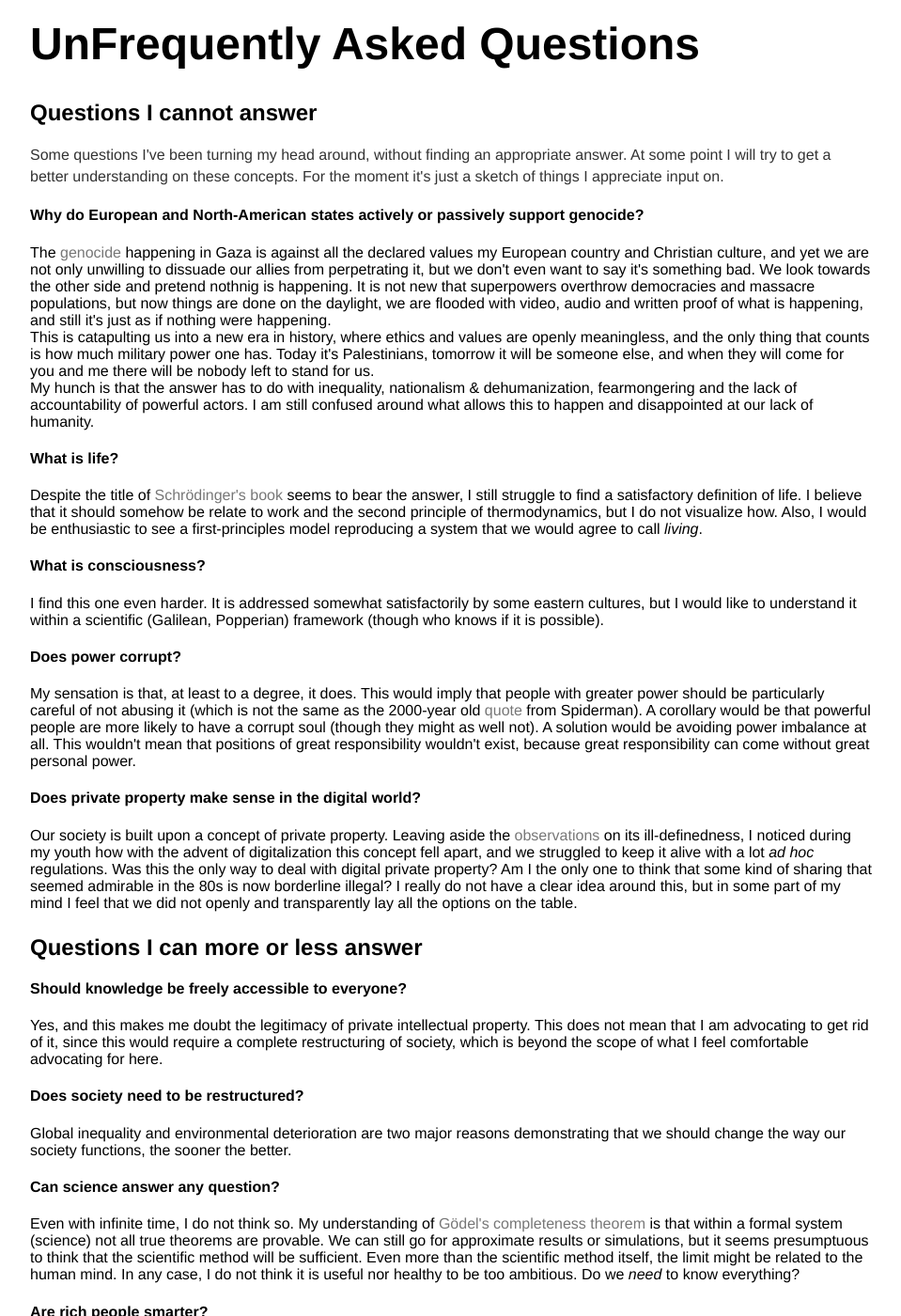
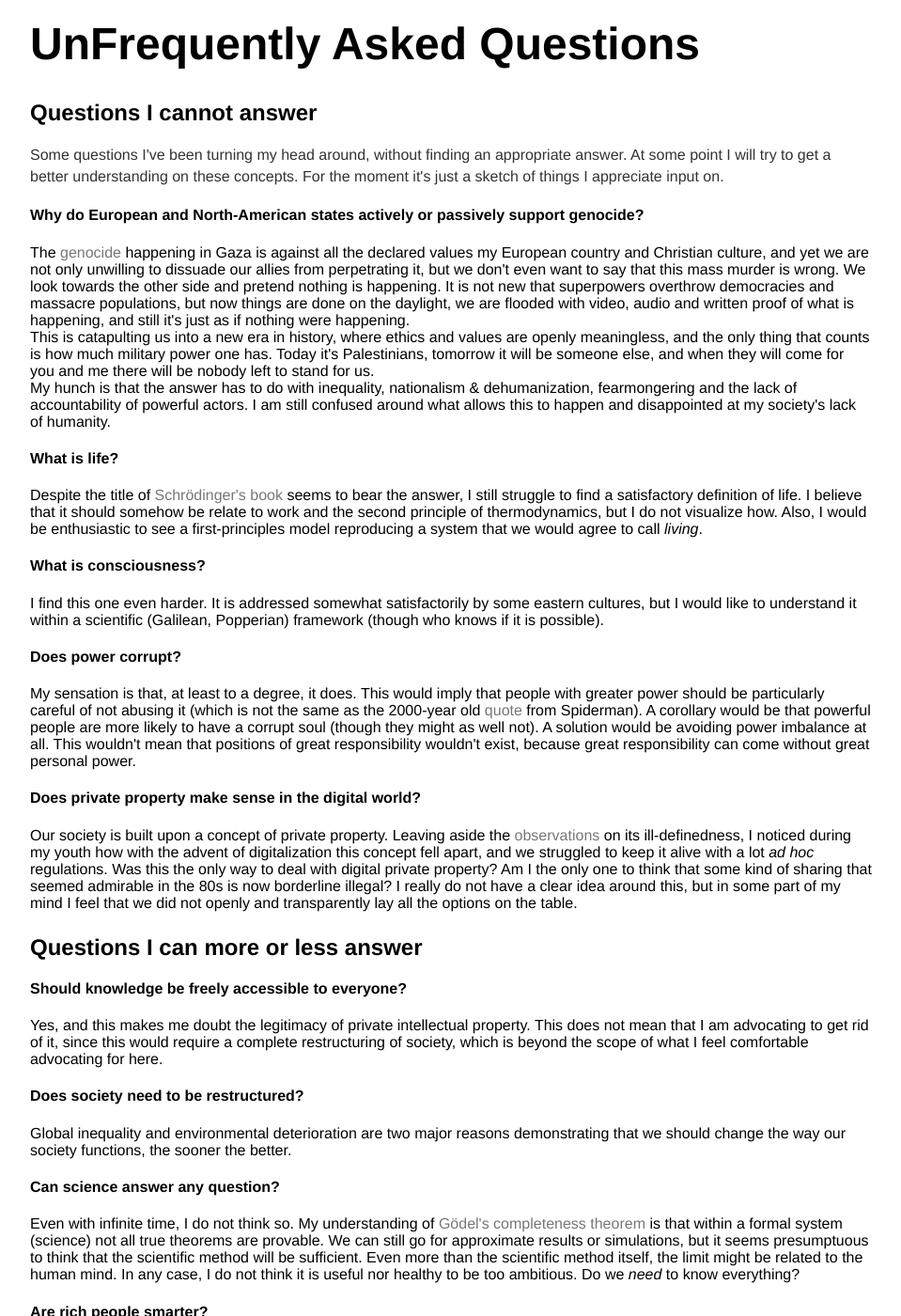
Before and after one commit to mbaityje/mbaityje.github.io, a Jekyll site: the page built from ufaq/index.html, in a window 1280 px wide and 1400 px high, scrolled down 257 px. Shown: the whole window at 94% size, without its empty margins (160-1119 px from the left). Built offline with Jekyll 4.4.1, drawn with Linux system fonts in a browser that asks for light colours; some of the changed text lies outside the part shown.

Commit message:
Cambi Valerio

```diff
--- a/group/index.html
+++ b/group/index.html
@@ -20,8 +20,7 @@ title: Group
 		<ul>
 			<li>Francesco Pinto (Masters student)</li>
 			<li>Shinda Dawod (Masters student)</li>
-			<li>Yannick Burkhard (Zivildienst)<sup>*</sup></li>
-			<li>Francesco Saverio Pezzicoli (PhD student)<sup>*</sup></li>
+			<li>Yannick Burkhard (Zivildienst - cosupervision with H. Moor)</li>
 			<li>Cheng Chen (Masters student)</li>
 			<li>Sreenath Kyathanahally (Postdoc)</li>
 			<li>Agnieszka Sendek (Postdoc)</li>
@@ -51,6 +50,7 @@ title: Group
 			<li>Federico Ricci-Tersenghi</li>
 			<li>Fernando Pérez-Cruz</li>
 			<li>Francesco Pomati</li>
+			<li>Francesco Saverio Pezzicoli</li>
 			<li>François P. Landes</li>
 			<li>Gabriel Vallat</li>
 			<li>Giorgio Parisi</li>
--- a/index.html
+++ b/index.html
@@ -14,7 +14,7 @@ title: Marco BAITY JESI - Group Leader @ Eawag
 	 	<!-- I am a theoretical physicist, <a href="https://www.eawag.ch/en/aboutus/portrait/organisation/staff/profile/marco-baity-jesi/show/">Group Leader at Eawag</a> - a research institute of the ETH domain (Switzerland) -, where I lead the <a href="https://www.eawag.ch/en/department/siam/main-focus/data-science-for-environmental-research/"> Machine Learning and Complex Systems Group</a>. -->
 
 		I am a theoretical physicist and the leader of the <a href="https://www.eawag.ch/en/department/siam/main-focus/data-science-for-environmental-research/"> Machine Learning & Complex Systems Group</a> at Eawag, the Swiss Federal Institute of Aquatic Science and Technology. </br>
-		My work bridges theory and application of machine learning. On the theoretical side, I investigate how suboptimal data can influence the quality of AI software. On the application side, I apply these insights to environmental challenges, such as monitoring plankton populations and assessing chemical toxicity on aquatic species. </br>
+		My work bridges theory and application of machine learning. On the theoretical side, I investigate how suboptimal data can influence the quality of AI software. On the side of applications, I apply these insights to environmental challenges, such as monitoring plankton populations and assessing chemical toxicity on aquatic species. </br>
 		I am a believer that science should be at the service of improving peoples’ lives, reducing inequality and protecting the environment, and that scientists should push for it to serve this purpose.
 
 	 	<h4>
--- a/ufaq/index.html
+++ b/ufaq/index.html
@@ -13,11 +13,11 @@ title: UFAQ
 		<h4>Why do European and North-American states actively or passively support genocide?</h4>
 
 
-		The <a href="https://www.amnesty.org/en/latest/news/2024/12/amnesty-international-concludes-israel-is-committing-genocide-against-palestinians-in-gaza/">genocide</a> happening in Gaza is against all the declared values my European country and Christian culture, and yet we are not only unwilling to dissuade our allies from perpetrating it, but we don't even want to say it's something bad. We look towards the other side and pretend nothnig is happening.
+		The <a href="https://www.amnesty.org/en/latest/news/2024/12/amnesty-international-concludes-israel-is-committing-genocide-against-palestinians-in-gaza/">genocide</a> happening in Gaza is against all the declared values my European country and Christian culture, and yet we are not only unwilling to dissuade our allies from perpetrating it, but we don't even want to say that this mass murder is wrong. We look towards the other side and pretend nothing is happening.
 		It is not new that superpowers overthrow democracies and massacre populations, but now things are done on the daylight, we are flooded with video, audio and written proof of what 	is happening, and still it's just as if nothing were happening.</br>
 		This is catapulting us into a new era in history, where ethics and values are openly meaningless, and the only thing that counts is how much military power one has. Today it's Palestinians, tomorrow it will be someone else, and when they will come for you and me there will be nobody left to stand for us.</br>
 		My hunch is that the answer has to do with inequality, nationalism & dehumanization, fearmongering and the lack of accountability of powerful actors.
-		I am still confused around what allows this to happen and disappointed at our lack of humanity.
+		I am still confused around what allows this to happen and disappointed at my society's lack of humanity.
 
 
 		<h4>What is life?</h4>
@@ -50,7 +50,7 @@ title: UFAQ
 		<h4>Are rich people smarter?</h4>
 		They are not.
 		<!-- Even though this should be self-evident (except for those whose agenda is helped by this kind of retorics), let me point to a <a href="https://www.sciencedirect.com/science/article/pii/S0022053103000243?casa_token=SCPi63BgIyYAAAAA:h8FRSsHISgIV0pQqWh0BCRKtUVrfHGC43d0NhbB2mjlxT_jgsMkI_Ww_5X9sbfFj2Bc0DYRHXA"> nice paper </a> by Levy (sadly it is published for profit, but at least it's not behind a paywall) showing that the ability of the richest can be upper-bounded by a low value. -->
-		Randomness and privilege play a major role. I will elaborate more on this in a future version of this page.
+		Randomness and privilege <a href="https://www.sciencedirect.com/science/article/abs/pii/S0022053103000243">play</a> a major role. I will elaborate more on this in a future version of this page.
 
 		<h4>Should being smarter justify privilege?</h4>
 		Set aside the fact that the concept of <em>being smart</em> is subjective, the answer to this kind of question is subjective as well, since it depends on our personal moral and ethics. According to my personal moral and ethics, the answer is <em>no</em>.
```
